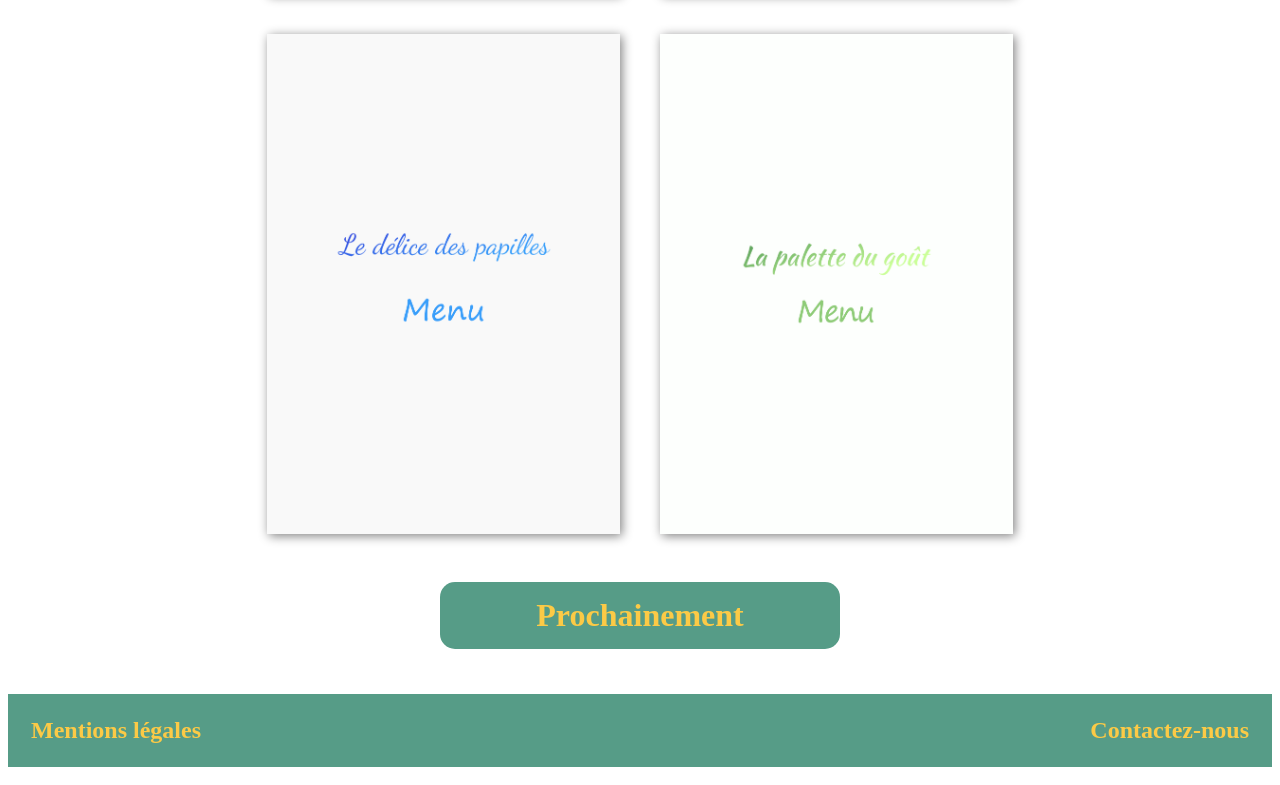
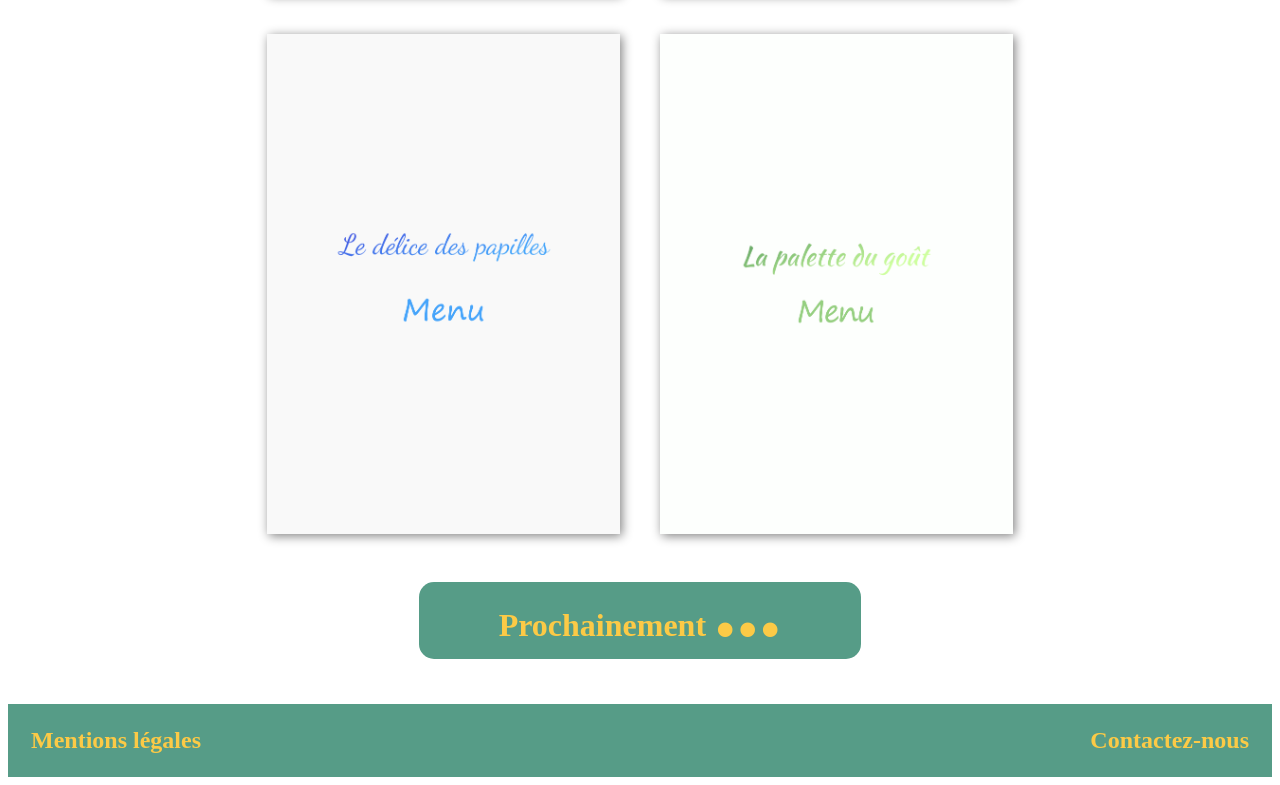
Before and after one commit to Psychetrip/ohmyfood.github.io, a plain HTML site: page index.html in a window 1280 px wide. Shown: the part 708-1493 px from the top of the page. Drawn offline with Linux system fonts and the light colour scheme.

Commit message:
correctif S3

```diff
--- a/index.html
+++ b/index.html
@@ -34,7 +34,7 @@
 
 		<section id="section3">
 			<div id="soon">
-				<h2>Prochainement</h2>
+				<h2>Prochainement <span class="ball1">.</span><span class="ball2">.</span><span class="ball3">.</span></h2>
 			</div>
 		</section>
 
--- a/style.css
+++ b/style.css
@@ -48,7 +48,7 @@ header{
 .imgnote{
 	height: 500px;
 	width: auto;
-	opacity: 0.8;
+	opacity: 0.75;
 	transform: scale(0.80);
 	transition: transform 300ms;
 }
@@ -62,7 +62,7 @@ header{
 .imgchic{
 	height: 500px;
 	width: auto;
-	opacity: 0.8;
+	opacity: 0.75;
 	transform: scale(0.80);
 	transition: transform 300ms;
 }
@@ -98,7 +98,7 @@ header{
 .imgdelice{
 	height: 500px;
 	width: auto;
-	opacity: 0.8;
+	opacity: 0.75;
 	transform: scale(0.80);
 	transition: transform 300ms;
 }
@@ -111,7 +111,7 @@ header{
 .imgpalette{
 	height: 500px;
 	width: auto;
-	opacity: 0.8;
+	opacity: 0.75;
 	transform: scale(0.80);
 	transition: transform 300ms;
 }
@@ -135,7 +135,7 @@ header{
 	background-color: rgba(86,156,135 ,1);
 	width: 35%;
 	border-radius: 15px;
-	max-width: 400px;
+	max-width: 450px;
 }
 
 #soon h2{
@@ -144,6 +144,11 @@ header{
 	padding: 15px;
 	margin: 0px;
 	font-size: 2em;
+}
+
+.ball1, .ball2, .ball3{
+	font-size: 2.8em;
+	line-height: 18px;
 }
 
 /* FOOTER */
```
